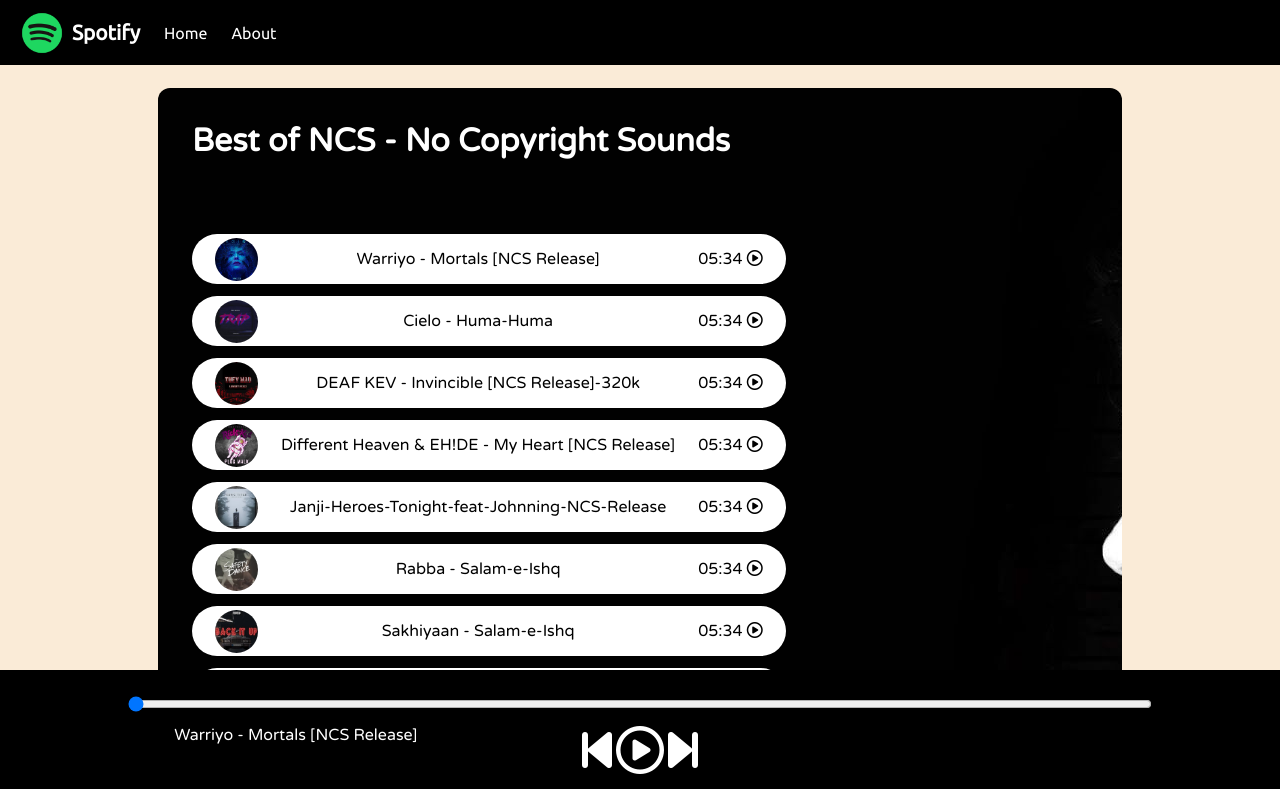
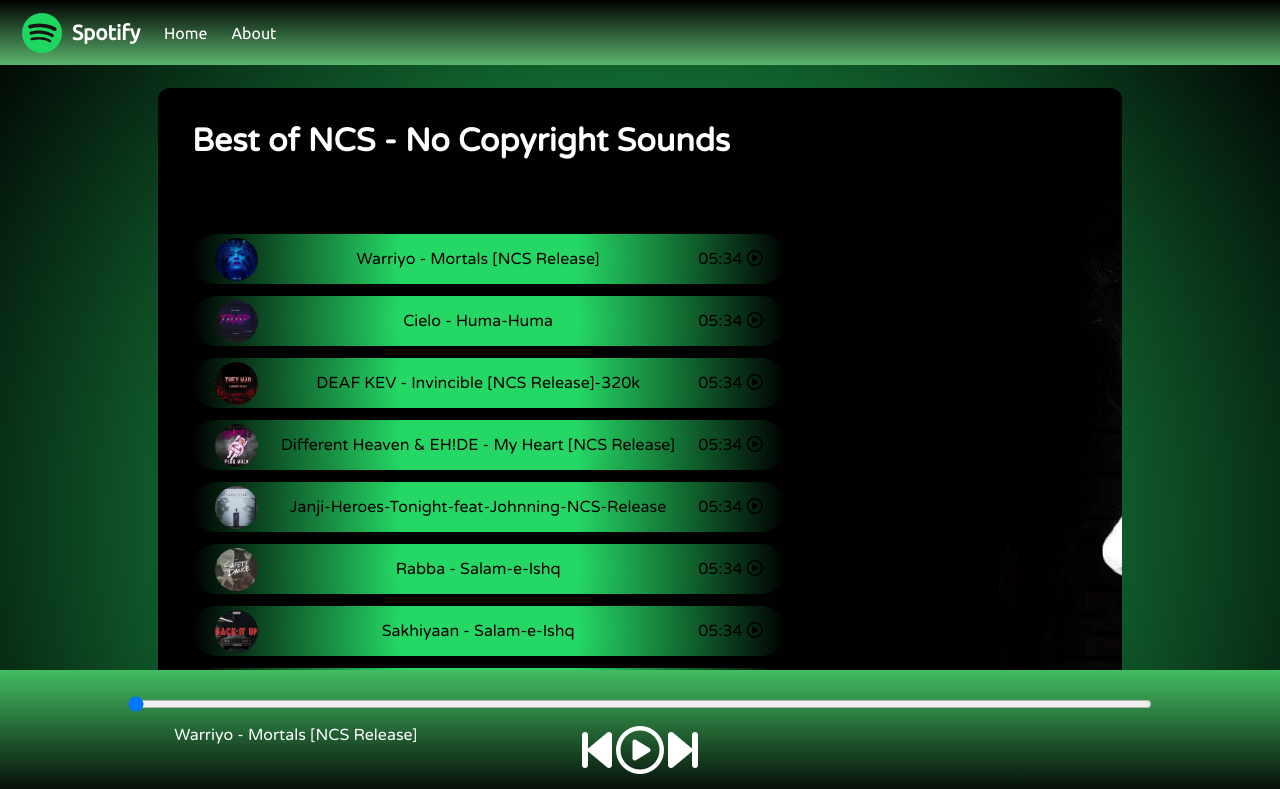
Before and after one commit to abdulhaseebmughal/Shopify, a plain HTML site: page index.html in a window 1280 px wide. Shown: the top 789 px of the page. Drawn offline with Linux system fonts and the light colour scheme.

Commit message:
add some color  effects

```diff
--- a/style.css
+++ b/style.css
@@ -1,7 +1,7 @@
 @import url('https://fonts.googleapis.com/css2?family=Ubuntu&display=swap');
 @import url('https://fonts.googleapis.com/css2?family=Varela+Round&display=swap');
 body{
-    background-color: antiquewhite;
+    background: radial-gradient(circle, rgba(37, 215,101, 1) 0%, rgba(0,0,0,1) 100%);
 }
 
 *{
@@ -18,7 +18,8 @@ nav ul{
     align-items: center;
     list-style-type: none;
     height: 65px;
-    background-color: black;
+    background: rgb(90,181,108);
+    background: linear-gradient(0deg, rgba(90,181,108,1) 0%, rgba(0,0,0,1) 100%);
     color: white;
 }
 
@@ -81,7 +82,8 @@ nav ul li{
 .songItem{
     height: 50px;
     display: flex;
-    background-color: white;
+        background: radial-gradient(circle, rgba(37, 215,101, 1) 30%, rgba(0,0,0,1) 100%);
+
 
     color: black;
     margin: 12px 0;
@@ -114,9 +116,13 @@ nav ul li{
     opacity: 0;
     transition: opacity 0.4s ease-in;
 }
-
+.bottom{
+    background: rgb(0,0,0);
+background: linear-gradient(0deg, rgba(0,0,0,1) 0%, rgba(67,189,98,1) 100%);
+}
 @media only screen and (max-width: 1100px) {
     body {
-      background-color: red;
+        background: radial-gradient(circle, rgba(37, 215,101, 1) 0%, rgba(0,0,0,1) 100%);
+
     }
   }
```
